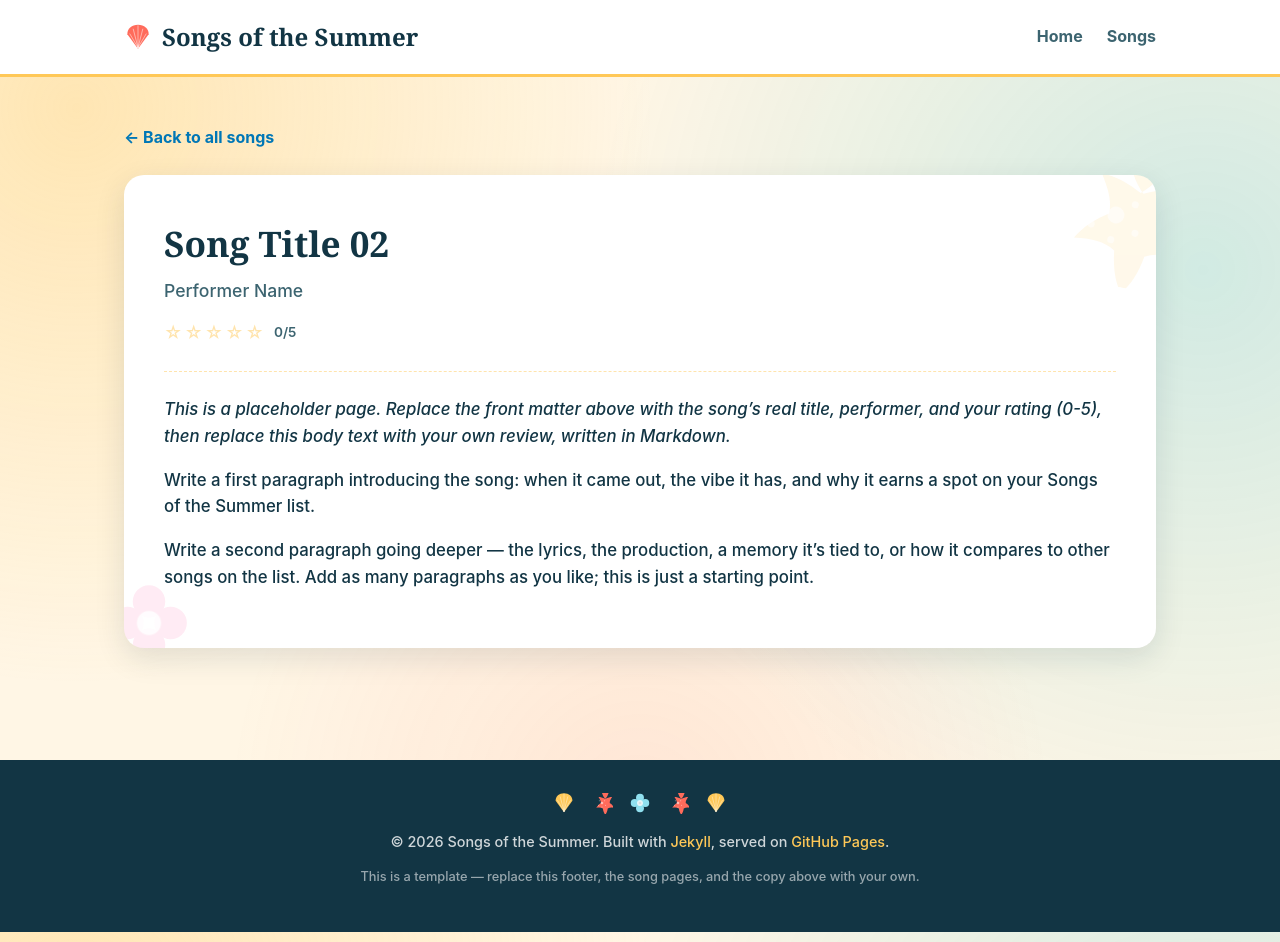
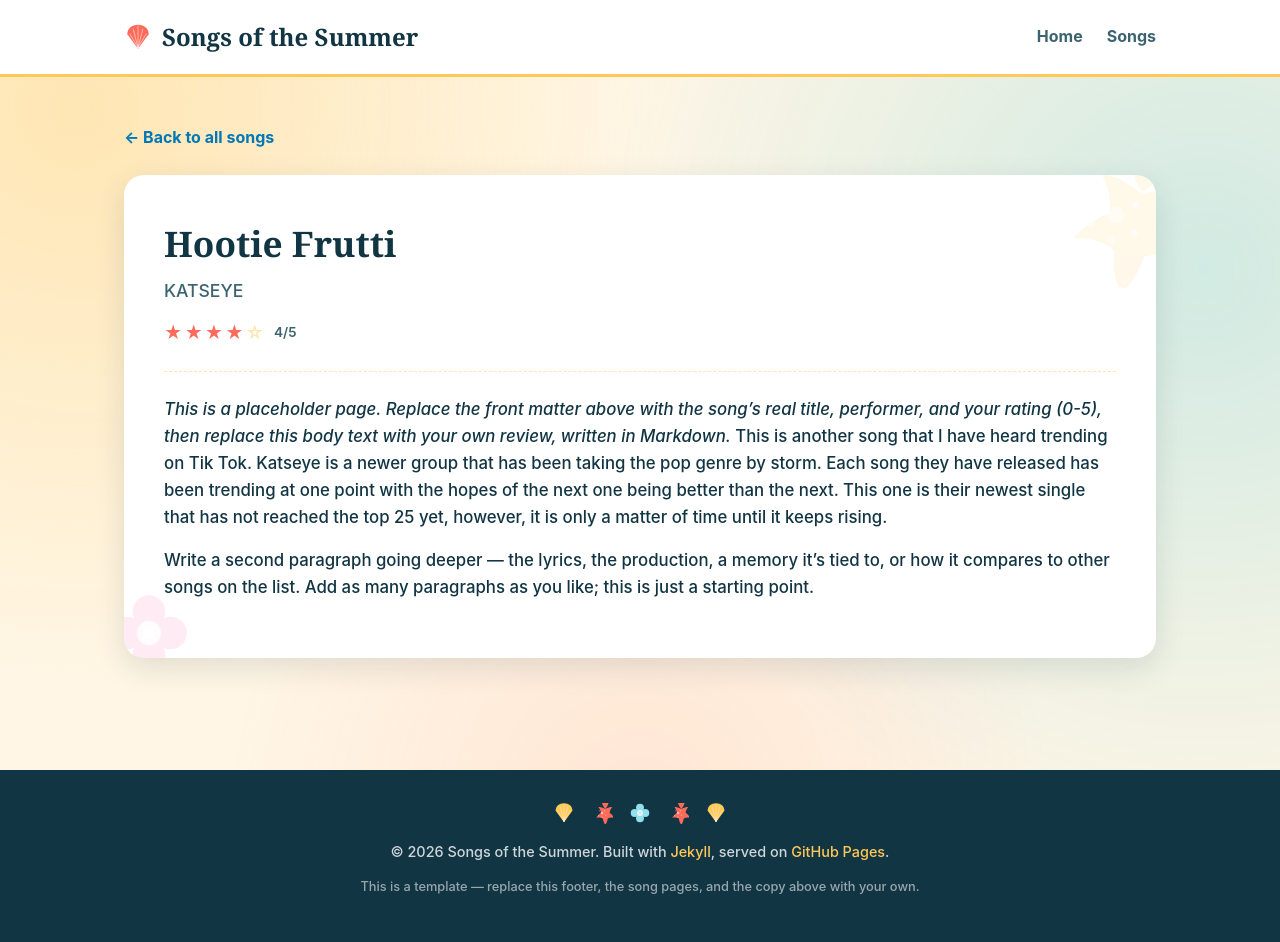
Before and after one commit to reidl04/songsofthesummer26, a Jekyll site: the page built from _songs/song-02.md, in a window 1280 px wide. Built offline with Jekyll 4.4.1, drawn with Linux system fonts in a browser that asks for light colours.

Commit message:
I changed the information for song 2
Updated song details including title, performer, and rating. Added a review of the song's impact and background.

```diff
--- a/_songs/song-02.md
+++ b/_songs/song-02.md
@@ -1,16 +1,14 @@
 ---
 song_number: 2
-title: "Song Title 02"
-performer: "Performer Name"
-rating: 0
+title: "Hootie Frutti"
+performer: "KATSEYE"
+rating: 4
 ---
 
 _This is a placeholder page. Replace the front matter above with the song's real
 title, performer, and your rating (0-5), then replace this body text with your
 own review, written in Markdown._
-
-Write a first paragraph introducing the song: when it came out, the vibe it
-has, and why it earns a spot on your Songs of the Summer list.
+This is another song that I have heard trending on Tik Tok. Katseye is a newer group that has been taking the pop genre by storm. Each song they have released has been trending at one point with the hopes of the next one being better than the next. This one is their newest single that has not reached the top 25 yet, however, it is only a matter of time until it keeps rising.
 
 Write a second paragraph going deeper &mdash; the lyrics, the production, a
 memory it's tied to, or how it compares to other songs on the list. Add as
```
